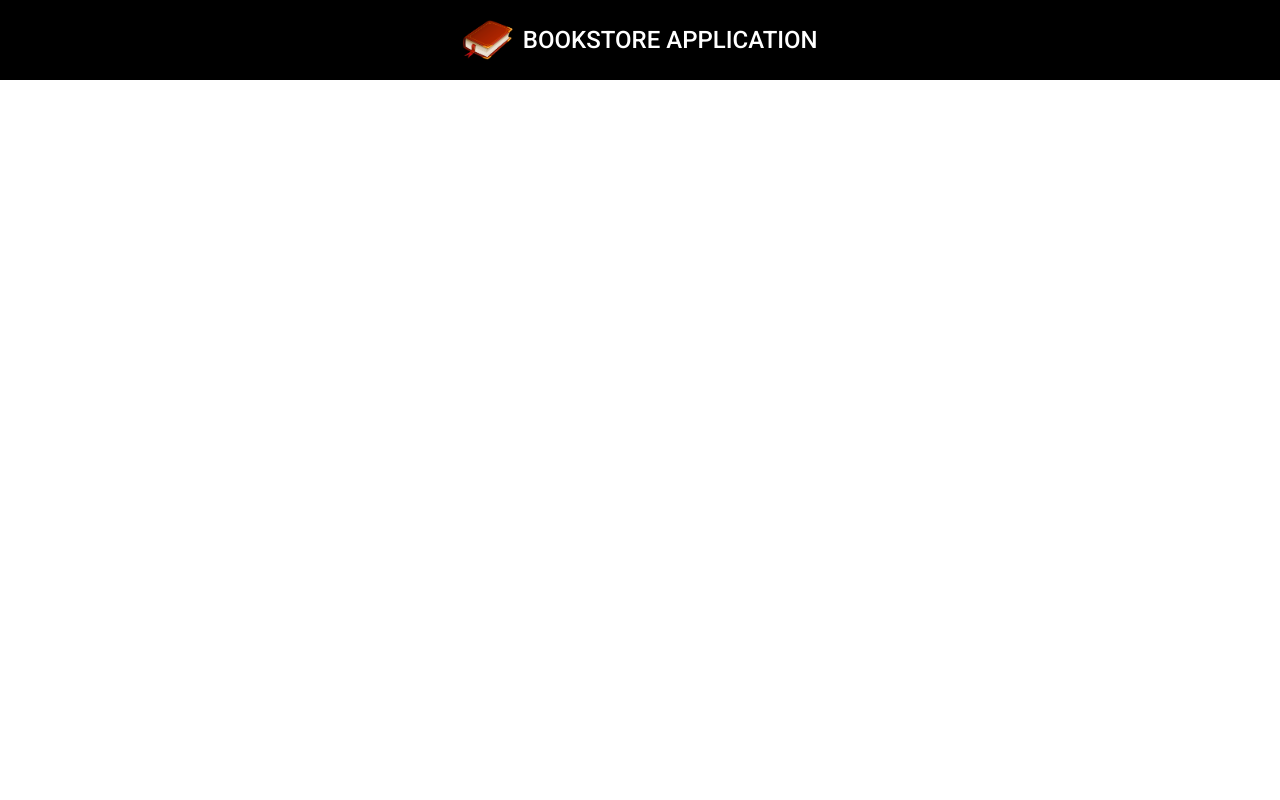
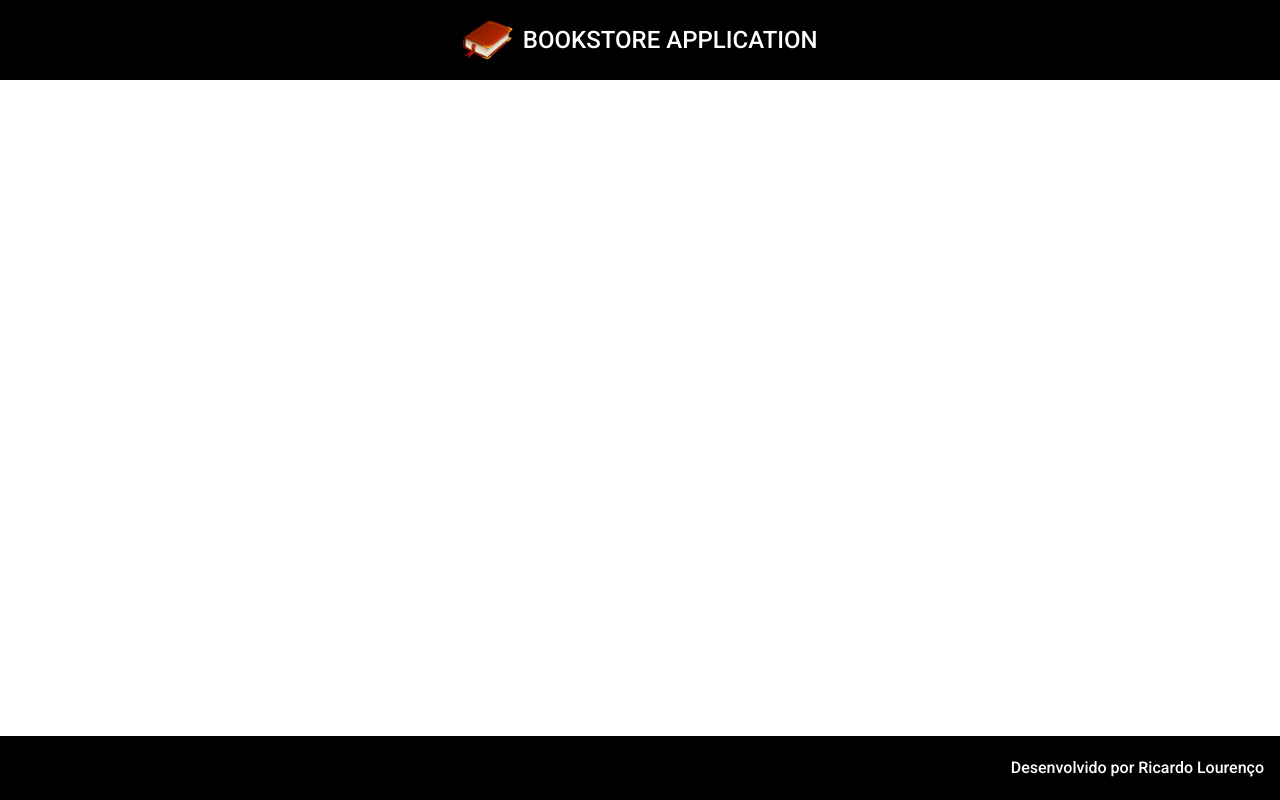
Before and after one commit to R-Lourenco1998/bookstore-front, an Angular app: page / in a window 1280 px wide. Built offline with nearby package versions, Linux system fonts and the light colour scheme.

Commit message:
adicionado footer

```diff
--- a/src/app/app.component.html
+++ b/src/app/app.component.html
@@ -1 +1,2 @@
 <app-header></app-header>
+<app-footer></app-footer>
--- a/src/app/app.module.ts
+++ b/src/app/app.module.ts
@@ -6,11 +6,13 @@
 import { BrowserAnimationsModule } from '@angular/platform-browser/animations';
 import { HeaderComponent } from './components/template/header/header.component';
 import {MatToolbarModule} from '@angular/material/toolbar';
+import { FooterComponent } from './components/template/footer/footer.component';
 
 @NgModule({
   declarations: [
     AppComponent,
-    HeaderComponent
+    HeaderComponent,
+    FooterComponent
   ],
   imports: [
     BrowserModule,
--- /dev/null
+++ b/src/app/components/template/footer/footer.component.css
@@ -0,0 +1,8 @@
+.footer {
+    position: fixed;
+    bottom: 0;
+    justify-content: flex-end;
+    background-color: black;
+    color: white;
+    font-size: 1rem;
+}
--- /dev/null
+++ b/src/app/components/template/footer/footer.component.html
@@ -0,0 +1,5 @@
+<mat-toolbar class="footer">
+    <span>
+        Desenvolvido por Ricardo Lourenço
+    </span>
+</mat-toolbar>
--- /dev/null
+++ b/src/app/components/template/footer/footer.component.ts
@@ -0,0 +1,15 @@
+import { Component, OnInit } from '@angular/core';
+
+@Component({
+  selector: 'app-footer',
+  templateUrl: './footer.component.html',
+  styleUrls: ['./footer.component.css']
+})
+export class FooterComponent implements OnInit {
+
+  constructor() { }
+
+  ngOnInit(): void {
+  }
+
+}
```
